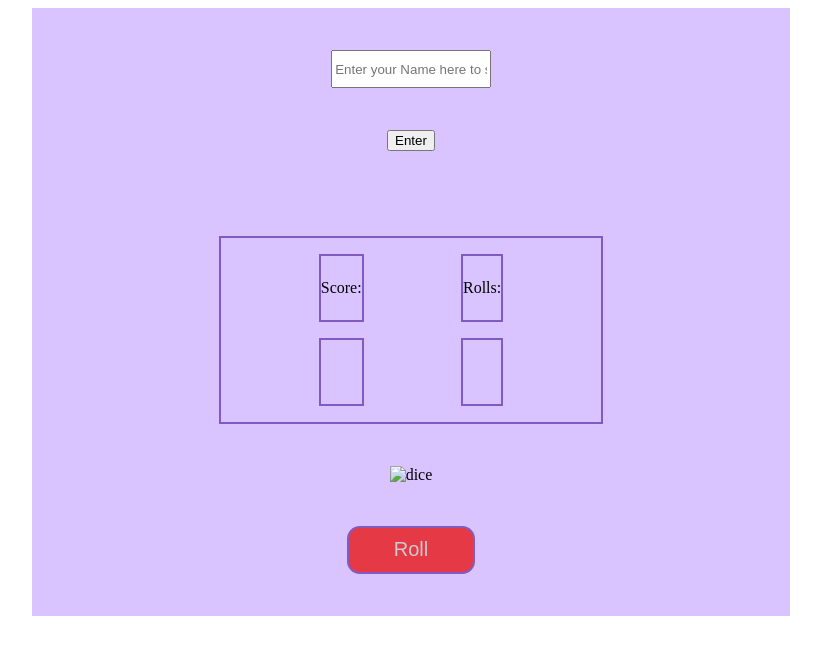
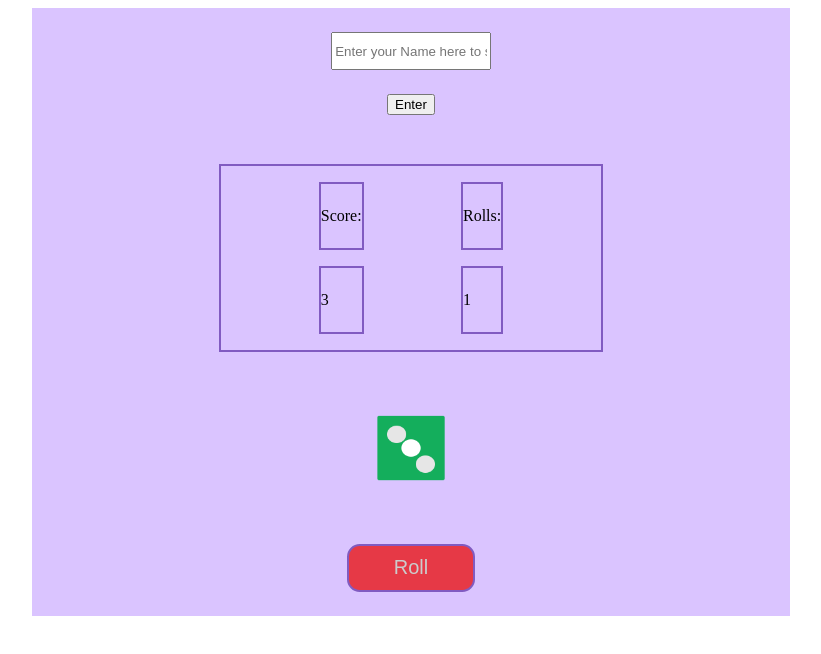
Before and after one commit to Chadrine-Azimendem/one-player-dice-game, a plain HTML site: page index.html in a window 1280 px wide. Both pictures are taken after a click on the button "Roll". Shown: the whole page, without its empty margins (229-1050 px from the left). Drawn offline with Linux system fonts and the light colour scheme.

Commit message:
roll button, score count and rolls count working

```diff
--- a/index.html
+++ b/index.html
@@ -18,14 +18,14 @@
         <div class="score-rools-wrapper">
             <div id="score">
                 <p>Score:</p>
-                <p></p>
+                <p id="scoreCount"></p>
             </div>
             <div id="rolls">
                 <p>Rolls:</p>
-                <p></p>
+                <p id="rollsCount"></p>
             </div>
         </div>
-        <img src="" alt="dice">
+        <img id="diceImg" src="" alt="dice">
         <button type="submit" id="rollBtn">Roll</button>
     </div>
 
--- a/script.js
+++ b/script.js
@@ -10,3 +10,32 @@ nameSubmit.addEventListener("click", () => {
   inputContent.style.display = "none";
   nameSubmit.style.display = "none";
 });
+
+const diceImg = document.getElementById("diceImg");
+const rollBtn = document.getElementById("rollBtn");
+
+const randomNumber = () => {
+  return Math.round(Math.random() * 5) + 1;
+};
+
+let diceImages = [
+  "./resouces/oneFaceDice.png",
+  "./resouces/twoFaceDice.png",
+  "./resouces/threeFaceDice.png",
+  "./resouces/fourFaceDice.png",
+  "./resouces/fiveFaceDice.png",
+  "./resouces/sixFaceDice.png",
+];
+
+let score = 0;
+let rolls = 0;
+
+rollBtn.addEventListener("click", () => {
+  diceImg.style.display = "block";
+  let randNum = randomNumber();
+  diceImg.src = diceImages[randNum - 1];
+  rolls++;
+  document.getElementById("rollsCount").textContent = rolls;
+  score += randNum;
+  document.getElementById("scoreCount").textContent = score;
+});
--- a/style.css
+++ b/style.css
@@ -40,3 +40,9 @@ input {
   height: 2rem;
   width: 20%;
 }
+
+#diceImg {
+  display: none;
+  width: 9rem;
+  height: 9rem;
+}
```
Also changed, not shown: resouces/sixFaceDice.png.
